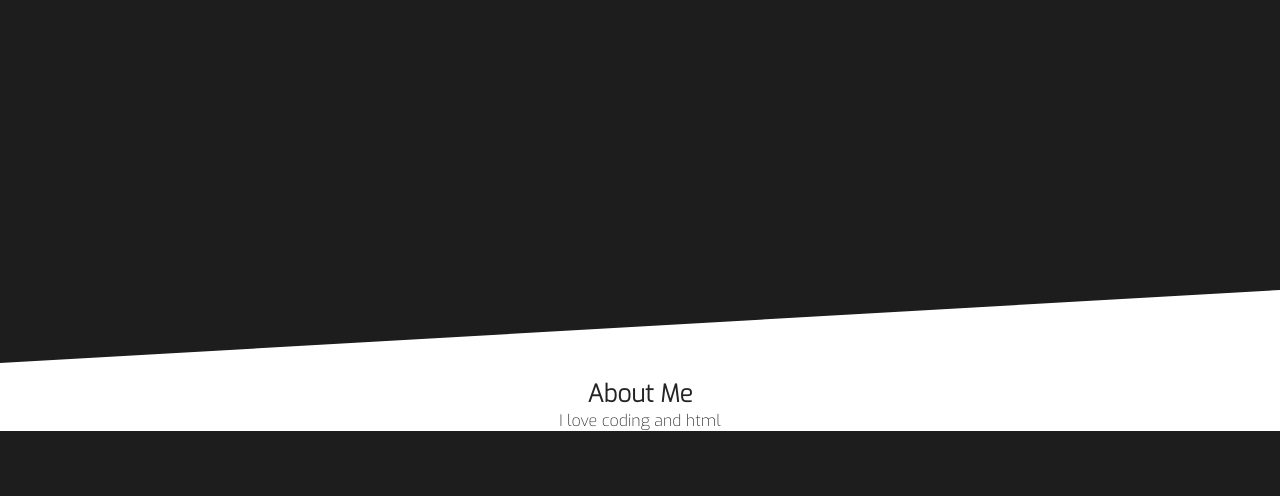
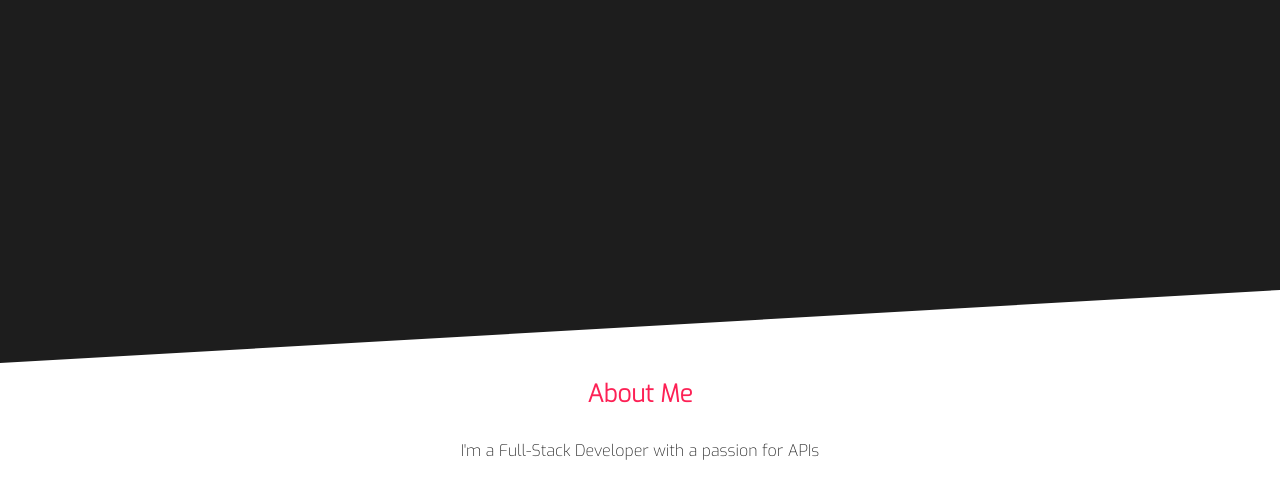
Before and after one commit to ethanhart35/ethanhart35.github.io, a website: page index.html in a window 1280 px wide. Shown: the part 386-882 px from the top of the page. Before the commit the page ends 817 px from the top, so only its background shows below. Drawn offline with nearby package versions, Linux system fonts and the light colour scheme.

Commit message:
Added styling to about me section

```diff
--- a/assets/css/styles.css
+++ b/assets/css/styles.css
@@ -52,14 +52,23 @@ body * {
 	margin-top: 300px;
 }
 
-.about p,
-h2 {
+.about h2 {
 	width: 100%;
 	text-align: center;
-	color: rgba(36, 36, 36);
+	color: rgb(253, 33, 85);
 	background-color: white;
+	font-size: 150%;
+	font-weight: bold;
 }
 
+.about p {
+	color: #1D1D1D;
+	background-color: white;
+	width: 100%;
+	height: 300px;
+	padding: 30px 0 0 0;
+	text-align: center;
+}
 
 ::-webkit-scrollbar {
 	width: 0px;
--- a/index.html
+++ b/index.html
@@ -27,7 +27,7 @@
     </div>
     <div id="about" class="about">
         <h2>About Me</h2>
-        <p>I love coding and html</p>
+        <p>I'm a Full-Stack Developer with a passion for APIs</p>
     </div>
 </body>
 
```
